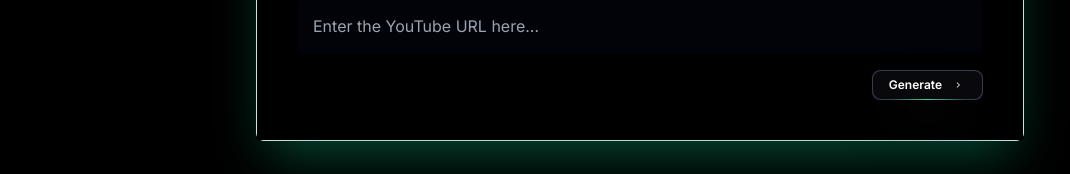
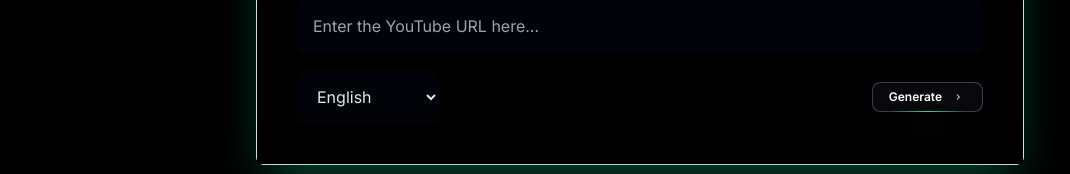
Before and after one commit to RJohnPaul/YouNotes, a Next.js app: page / in a window 1280 px wide. Both pictures are taken after a click on the tab "YouTube". Shown: the part 565-739 px from the top of the page, without its empty margins (0-1070 px from the left). Built offline with nearby package versions, Linux system fonts and the light colour scheme; no server answers.

Commit message:
feat: Integrate youtube-captions-scraper for improved subtitle fetching and language support

```diff
--- a/app/page.tsx
+++ b/app/page.tsx
@@ -14,7 +14,7 @@ import { Highlight } from "@/components/ui/hero-highlight";
 import { motion } from "framer-motion";
 const { GoogleGenerativeAI } = require("@google/generative-ai");
 import { BentoGrid, BentoGridItem } from "../components/ui/bento-grid";
-import { footer } from "../components/component/footer"
+import { footer } from "../components/component/footer";
 import {
   IconClipboardCopy,
   IconFileBroken,
@@ -39,6 +39,7 @@ const MAX_TOKENS = 1000;
 export default function Home() {
   const [transcript, setTranscript] = useState('');
   const [youtubeUrl, setYoutubeUrl] = useState('');
+  const [language, setLanguage] = useState('en');
   const [notes, setNotes] = useState('');
   const [remainingTokens, setRemainingTokens] = useState(MAX_TOKENS);
   const [copied, setCopied] = useState(false);
@@ -57,7 +58,6 @@ export default function Home() {
           return prevProgress + 1;
         });
       }, 50);
-
       return () => {
         clearInterval(timer);
       };
@@ -73,6 +73,10 @@ export default function Home() {
 
   const handleYoutubeUrlChange = (e: React.ChangeEvent<HTMLInputElement>) => {
     setYoutubeUrl(e.target.value);
+  };
+
+  const handleLanguageSelect = (e: React.ChangeEvent<HTMLSelectElement>) => {
+    setLanguage(e.target.value);
   };
 
   const handleGenerateNotes = async (source: 'transcript' | 'youtube') => {
@@ -92,20 +96,19 @@ export default function Home() {
       let textToProcess = '';
 
       if (source === 'youtube') {
-        // Fetch transcript from your custom API
         const response = await fetch('/api/youtube-transcript', {
           method: 'POST',
           headers: {
             'Content-Type': 'application/json',
           },
-          body: JSON.stringify({ url: youtubeUrl }),
+          body: JSON.stringify({ url: youtubeUrl, lang: language }),
         });
 
+        const result = await response.json();
         if (response.ok) {
-          const result = await response.json();
           textToProcess = result.transcript;
         } else {
-          throw new Error('Failed to fetch YouTube transcript');
+          throw new Error(result.error || 'Failed to fetch YouTube transcript');
         }
       } else {
         textToProcess = transcript;
@@ -113,14 +116,14 @@ export default function Home() {
 
       const model = genAI.getGenerativeModel({ model: "gemini-1.5-flash" });
       const prompt = `Please generate notes from the following transcript:\n\n${textToProcess}`;
-
-      const result = await model.generateContent(prompt);
-      const response = await result.response;
-      const text = await response.text();
+      const apiResult = await model.generateContent(prompt);
+      const aiResponse = await apiResult.response;
+      const text = await aiResponse.text();
 
       setNotes(text.trim());
       setTranscript('');
       setYoutubeUrl('');
+      setLanguage('en');
       setRemainingTokens(MAX_TOKENS);
       setLoading(false);
       toast({
@@ -257,6 +260,7 @@ export default function Home() {
                   <TabsTrigger value="transcript">Transcript</TabsTrigger>
                   <TabsTrigger value="youtube">YouTube</TabsTrigger>
                 </TabsList>
+
                 <TabsContent value="transcript">
                   <Textarea
                     value={transcript}
@@ -268,14 +272,15 @@ export default function Home() {
                     <p className="text-sm text-gray-500">
                       Remaining Tokens: {remainingTokens} / {MAX_TOKENS}
                     </p>
-                    <button onClick={() => handleGenerateNotes('transcript')} className="bg-slate-800 no-underline group cursor-pointer relative shadow-2xl shadow-zinc-900 rounded-lg p-px text-xs font-semibold leading-6  text-white inline-block">
+                    <button
+                      onClick={() => handleGenerateNotes('transcript')}
+                      className="bg-slate-800 no-underline group cursor-pointer relative shadow-2xl shadow-zinc-900 rounded-lg p-px text-xs font-semibold leading-6 text-white inline-block"
+                    >
                       <span className="absolute inset-0 overflow-hidden rounded-lg">
                         <span className="absolute inset-0 rounded-lg bg-[image:radial-gradient(75%_100%_at_50%_0%,rgba(56,189,248,0.6)_0%,rgba(56,189,248,0)_75%)] opacity-0 transition-opacity duration-500 group-hover:opacity-100" />
                       </span>
-                      <div className="relative flex space-x-2 items-center z-10 rounded-lg bg-zinc-950 py-0.5 px-4 ring-1 ring-white/10 ">
-                        <span>
-                          Generate
-                        </span>
+                      <div className="relative flex space-x-2 items-center z-10 rounded-lg bg-zinc-950 py-0.5 px-4 ring-1 ring-white/10">
+                        <span>Generate</span>
                         <svg
                           fill="none"
                           height="16"
@@ -296,6 +301,7 @@ export default function Home() {
                     </button>
                   </div>
                 </TabsContent>
+
                 <TabsContent value="youtube">
                   <input
                     value={youtubeUrl}
@@ -303,15 +309,52 @@ export default function Home() {
                     placeholder="Enter the YouTube URL here..."
                     className="w-full bg-gray-950/50 text-gray-200 rounded-md p-4 focus:outline-none focus:ring-2 focus:ring-gray-800/50 focus:border-transparent"
                   />
-                  <div className="flex justify-end mt-4">
-                    <button onClick={() => handleGenerateNotes('youtube')} className="bg-slate-800 no-underline group cursor-pointer relative shadow-2xl shadow-zinc-900 rounded-lg p-px text-xs font-semibold leading-6  text-white inline-block">
+                  <div className="flex flex-col md:flex-row items-start md:items-center justify-between mt-4 space-y-4 md:space-y-0 md:space-x-4">
+                    <select
+                      value={language}
+                      onChange={handleLanguageSelect}
+                      className="bg-gray-950/50 text-gray-200 rounded-md p-4 focus:outline-none focus:ring-2 focus:ring-gray-800/50 focus:border-transparent w-full md:w-auto"
+                    >
+                      <option value="en">English</option>
+                      <option value="es">Spanish</option>
+                      <option value="fr">French</option>
+                      <option value="de">German</option>
+                      <option value="it">Italian</option>
+                      <option value="pt">Portuguese</option>
+                      <option value="ru">Russian</option>
+                      <option value="zh">Chinese</option>
+                      <option value="ja">Japanese</option>
+                      <option value="ko">Korean</option>
+                      <option value="ar">Arabic</option>
+                      <option value="hi">Hindi</option>
+                      <option value="ta">Tamil</option>
+                      <option value="te">Telugu</option>
+                      <option value="ml">Malayalam</option>
+                      <option value="bn">Bengali</option>
+                      <option value="gu">Gujarati</option>
+                      <option value="mr">Marathi</option>
+                      <option value="ur">Urdu</option>
+                      <option value="pa">Punjabi</option>
+                      <option value="fa">Persian</option>
+                      <option value="tr">Turkish</option>
+                      <option value="th">Thai</option>
+                      <option value="vi">Vietnamese</option>
+                      <option value="id">Indonesian</option>
+                      <option value="ms">Malay</option>
+                      <option value="fil">Filipino</option>
+                      <option value="sw">Swahili</option>
+                      <option value="am">Amharic</option>
+                    </select>
+
+                    <button
+                      onClick={() => handleGenerateNotes('youtube')}
+                      className="bg-slate-800 no-underline group cursor-pointer relative shadow-2xl shadow-zinc-900 rounded-lg p-px text-xs font-semibold leading-6 text-white inline-block"
+                    >
                       <span className="absolute inset-0 overflow-hidden rounded-lg">
                         <span className="absolute inset-0 rounded-lg bg-[image:radial-gradient(75%_100%_at_50%_0%,rgba(56,189,248,0.6)_0%,rgba(56,189,248,0)_75%)] opacity-0 transition-opacity duration-500 group-hover:opacity-100" />
                       </span>
-                      <div className="relative flex space-x-2 items-center z-10 rounded-lg bg-zinc-950 py-0.5 px-4 ring-1 ring-white/10 ">
-                        <span>
-                          Generate
-                        </span>
+                      <div className="relative flex space-x-2 items-center z-10 rounded-lg bg-zinc-950 py-0.5 px-4 ring-1 ring-white/10">
+                        <span>Generate</span>
                         <svg
                           fill="none"
                           height="16"
@@ -333,6 +376,7 @@ export default function Home() {
                   </div>
                 </TabsContent>
               </Tabs>
+
               {loading && (
                 <div className="mt-4">
                   <Progress value={progress} />
@@ -342,14 +386,15 @@ export default function Home() {
                 <div className="mt-8 p-6 md:p-8 lg:p-6 space-y-6 animate-shimmer items-center justify-center rounded-md border border-slate-800 bg-[linear-gradient(110deg,#000103,45%,#1e2631,55%,#000103)] bg-[length:200%_100%] px-6 font-medium text-slate-400 transition-colors focus:outline-none focus:ring-2 focus:ring-slate-400 focus:ring-offset-2 focus:ring-offset-slate-50">
                   <div className="flex justify-between items-center mb-4">
                     <h3 className="text-lg font-semibold">Generated Notes</h3>
-                    <button onClick={copyToClipboard} className="bg-slate-800 no-underline group cursor-pointer relative shadow-2xl shadow-zinc-900 rounded-full p-px text-xs font-semibold leading-6 text-white inline-block">
+                    <button
+                      onClick={copyToClipboard}
+                      className="bg-slate-800 no-underline group cursor-pointer relative shadow-2xl shadow-zinc-900 rounded-full p-px text-xs font-semibold leading-6 text-white inline-block"
+                    >
                       <span className="absolute inset-0 overflow-hidden rounded-full">
                         <span className="absolute inset-0 rounded-full bg-[image:radial-gradient(75%_100%_at_50%_0%,rgba(56,189,248,0.6)_0%,rgba(56,189,248,0)_75%)] opacity-0 transition-opacity duration-500 group-hover:opacity-100" />
                       </span>
                       <div className="relative flex space-x-2 items-center z-10 rounded-full bg-zinc-950 py-0.5 px-4 ring-1 ring-white/10">
-                        <span>
-                          {copied ? 'Copied!' : 'Copy'}
-                        </span>
+                        <span>{copied ? 'Copied!' : 'Copy'}</span>
                         <svg
                           fill="none"
                           height="16"
--- a/package.json
+++ b/package.json
@@ -46,6 +46,7 @@
     "tailwindcss-animate": "^1.0.7",
     "three": "^0.165.0",
     "three-globe": "^2.31.1",
+    "youtube-captions-scraper": "^2.0.3",
     "youtube-transcript": "^1.2.1",
     "youtube-transcript-api": "^1.1.2"
   },
@@ -53,6 +54,7 @@
     "@types/node": "^20.14.1",
     "@types/react": "^18",
     "@types/react-dom": "^18",
+    "@types/youtube-captions-scraper": "^1.0.0",
     "eslint": "^8",
     "eslint-config-next": "14.2.3",
     "postcss": "^8",
```
Also changed, not shown: pages/api/youtube-transcript.ts (+37 -7 lines), 1 other file (tests, documents, lock files or other folders).
